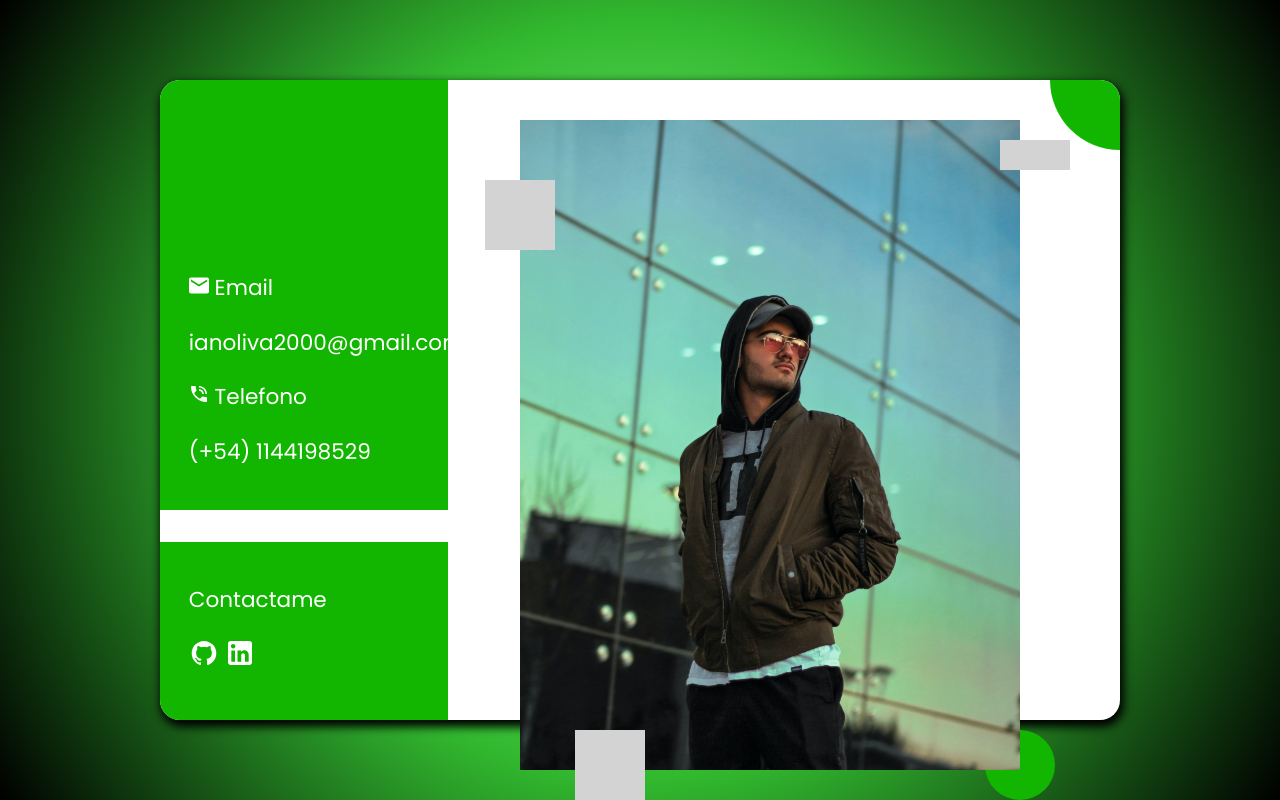
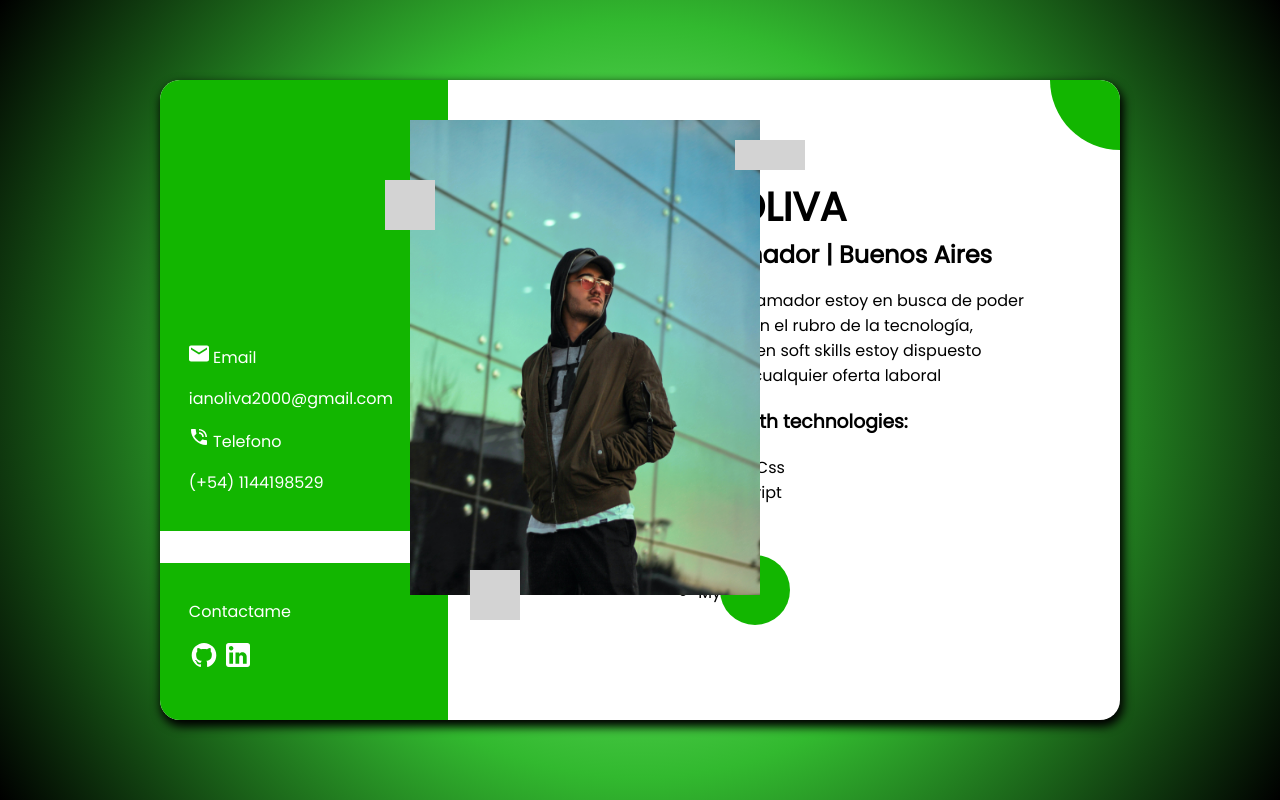
Before and after one commit to IanOliva/big-dev-soon-business-card-freerun-wqva1t, a plain HTML site: page index.html in a window 1280 px wide. Drawn offline with Linux system fonts and the light colour scheme.

Commit message:
zoom fixes

```diff
--- a/index.css
+++ b/index.css
@@ -60,7 +60,7 @@ body {
 .contact {
   color: white;
   padding-left: 10%;
-  font-size: larger;
+  font-size:medium;
 }
 
 .divider {
@@ -72,7 +72,7 @@ body {
   color: white;
   padding-left: 10%;
   margin-bottom: 15%;
-  font-size: larger;
+  font-size: medium;
 
 }
 
@@ -94,9 +94,9 @@ body {
 .userphoto-container{
   position: absolute;
   top: 40px;
-  left: 360px;
-  height: 650px;
-  width: 500px;
+  left: 250px;
+  height: 475px;
+  width: 350px;
   z-index: 4;
 }
 
@@ -104,8 +104,9 @@ body {
 .rightpart{
   position: absolute;
   top: 10%;
-  right: 15%;
+  right: 10%;
 
+  font-size: medium;
 }
 
 .rightpart h1{
@@ -121,22 +122,23 @@ body {
 
 .rightpart h2{
   margin-top: 0;
+  margin-bottom: 0;
 }
 
 /* Shapes */
 .square {
   position: absolute;
-  left: 325px;
+  left: 225px;
   top: 100px;
-  height: 70px;
-  width: 70px;
+  height: 50px;
+  width: 50px;
   background-color: lightgray;
   z-index: 5;
 }
 
 .rectangle {
   position: absolute;
-  left: 840px;
+  left: 575px;
   top: 60px;
   height: 30px;
   width: 70px;
@@ -146,10 +148,10 @@ body {
 
 .square-two {
   position: absolute;
-  left: 415px;
-  top: 650px;
-  height: 70px;
-  width: 70px;
+  left: 310px;
+  top: 490px;
+  height: 50px;
+  width: 50px;
   background-color: lightgray;
   z-index: 5;
 }
@@ -157,8 +159,8 @@ body {
 .circle {
   position: absolute;
   background-color: #12b600;
-  left: 825px;
-  top: 650px;
+  left: 560px;
+  top: 475px;
   height: 70px;
   width: 70px;
   border-radius: 50px;
--- a/index.html
+++ b/index.html
@@ -38,8 +38,7 @@
         </h1>
         <h2>Programador | Buenos Aires</h2>
         <p>
-          Soy estudiante de sistemas, como <br>
-          programador estoy en busca de poder <br>
+          Como programador estoy en busca de poder <br>
           insertarme en el rubro de la tecnología,<br>
           capacitado en soft skills estoy dispuesto<br>
           a escuchar cualquier oferta laboral<br>
```
